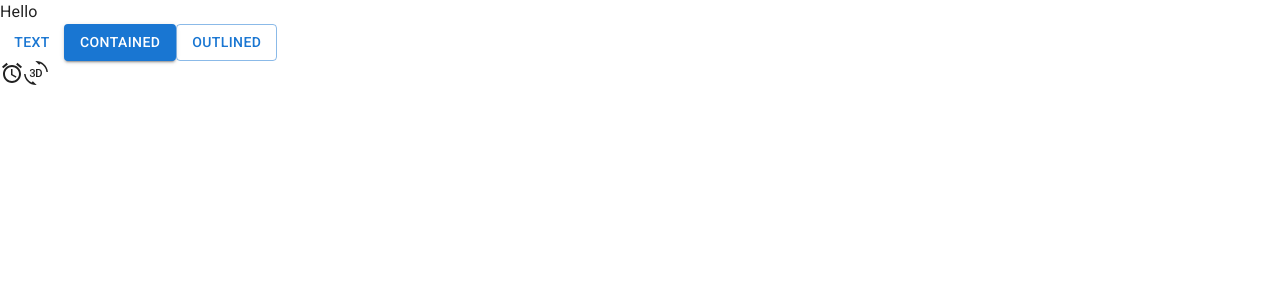
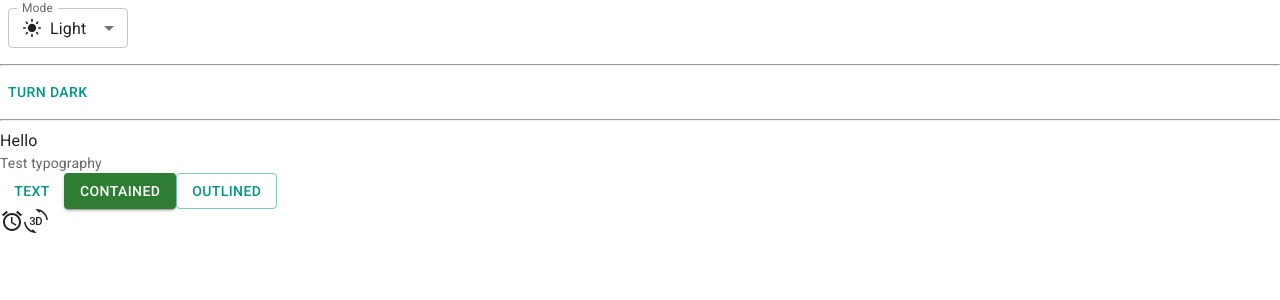
Before and after one commit to phamtrongan2710/trello-web, a React (Vite) app: page / in a window 1280 px wide. Shown: the top 300 px of the page. Built offline with nearby package versions, Linux system fonts and the light colour scheme.

Commit message:
Sync dark mode with system

```diff
--- a/package.json
+++ b/package.json
@@ -12,8 +12,8 @@
   "dependencies": {
     "@emotion/react": "^11.14.0",
     "@emotion/styled": "^11.14.0",
-    "@mui/icons-material": "^6.2.1",
-    "@mui/material": "^6.2.1",
+    "@mui/icons-material": "^5.11.16",
+    "@mui/material": "^5.13.0",
     "react": "^18.3.1",
     "react-dom": "^18.3.1"
   },
--- a/src/App.jsx
+++ b/src/App.jsx
@@ -1,13 +1,86 @@
 import Button from '@mui/material/Button'
 import AccessAlarmIcon from '@mui/icons-material/AccessAlarm'
 import ThreeDRotation from '@mui/icons-material/ThreeDRotation'
+import Typography from '@mui/material/Typography'
+import { useColorScheme } from '@mui/material/styles'
+import useMediaQuery from '@mui/material/useMediaQuery'
+import InputLabel from '@mui/material/InputLabel'
+import MenuItem from '@mui/material/MenuItem'
+import FormControl from '@mui/material/FormControl'
+import Select from '@mui/material/Select'
+import Box from '@mui/material/Box'
+import LightModeIcon from '@mui/icons-material/LightMode'
+import DarkModeOutlinedIcon from '@mui/icons-material/DarkModeOutlined'
+import SettingsBrightnessIcon from '@mui/icons-material/SettingsBrightness'
+
+function ModeSelect() {
+  const { mode, setMode } = useColorScheme()
+
+  const handleChange = (event) => {
+    const selectedMode = event.target.value
+    setMode(selectedMode)
+  }
+
+  return (
+    <FormControl sx={{ m: 1, minWidth: 120 }} size="small">
+      <InputLabel id="label-select-dark-light-mode">Mode</InputLabel>
+      <Select
+        labelId="label-select-dark-light-mode"
+        id="select-dark-light-mode"
+        value={mode}
+        label="Mode"
+        onChange={handleChange}
+      >
+        <MenuItem value="light">
+          <div style={{ display: 'flex', alignItems: 'center', gap: '8px' }}>
+            <LightModeIcon fontSize='small' /> Light
+          </div>
+        </MenuItem>
+        <MenuItem value="dark">
+          <Box sx={{ display: 'flex', alignItems: 'center', gap: 1 }}>
+            <DarkModeOutlinedIcon fontSize='small' /> Dark
+          </Box>
+        </MenuItem>
+        <MenuItem value="system">
+          <Box sx={{ display: 'flex', alignItems: 'center', gap: 1 }}>
+            <SettingsBrightnessIcon fontSize='small' /> System
+          </Box>
+        </MenuItem>
+      </Select>
+    </FormControl >
+  )
+}
+
+function ModeToggle() {
+  const { mode, setMode } = useColorScheme()
+  // const prefersDarkMode = useMediaQuery('(prefers-color-scheme: dark)')
+  // const prefersLightMode = useMediaQuery('(prefers-color-scheme: light)')
+  // console.log('prefersDarkMode: ', prefersDarkMode)
+  // console.log('prefersLightMode: ', prefersLightMode)
+
+  return (
+    <Button
+      onClick={() => {
+        setMode(mode === 'light' ? 'dark' : 'light')
+      }}
+    >
+      {mode === 'light' ? 'Turn dark' : 'Turn light'}
+    </Button >
+  )
+}
 
 function App() {
   return (
     <>
+      <ModeSelect />
+      <hr />
+      <ModeToggle />
+      <hr />
       <div>Hello</div>
+      <Typography variant="body2" color="text.secondary">Test typography</Typography>
+
       <Button variant="text">Text</Button>
-      <Button variant="contained">Contained</Button>
+      <Button variant="contained" color="success">Contained</Button>
       <Button variant="outlined">Outlined</Button>
       <br />
       <AccessAlarmIcon />
--- a/src/main.jsx
+++ b/src/main.jsx
@@ -2,10 +2,14 @@
 import { createRoot } from 'react-dom/client'
 import App from './App.jsx'
 import CssBaseline from '@mui/material/CssBaseline'
+import { Experimental_CssVarsProvider as CssVarsProvider } from '@mui/material/styles'
+import theme from './theme'
 
 createRoot(document.getElementById('root')).render(
   <StrictMode>
-    <CssBaseline />
-    <App />
+    <CssVarsProvider theme={theme}>
+      <CssBaseline />
+      <App />
+    </CssVarsProvider>
   </StrictMode>
 )
--- /dev/null
+++ b/src/theme.js
@@ -0,0 +1,22 @@
+import { deepOrange, teal, cyan, orange } from '@mui/material/colors'
+import { experimental_extendTheme as extendTheme } from '@mui/material/styles'
+
+// Create a theme instance.
+const theme = extendTheme({
+  colorSchemes: {
+    light: {
+      palette: {
+        primary: teal,
+        secondary: deepOrange
+      }
+    },
+    dark: {
+      palette: {
+        primary: cyan,
+        secondary: orange
+      }
+    }
+  }
+})
+
+export default theme
--- a/vite.config.js
+++ b/vite.config.js
@@ -3,5 +3,5 @@
 
 // https://vite.dev/config/
 export default defineConfig({
-  plugins: [react()],
+  plugins: [react()]
 })
```
Also changed, not shown: 1 other file (tests, documents, lock files or other folders).
